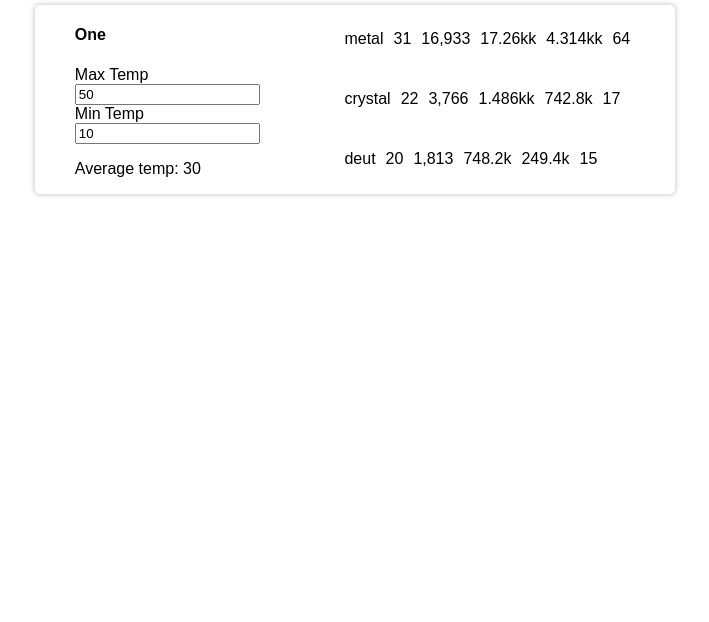
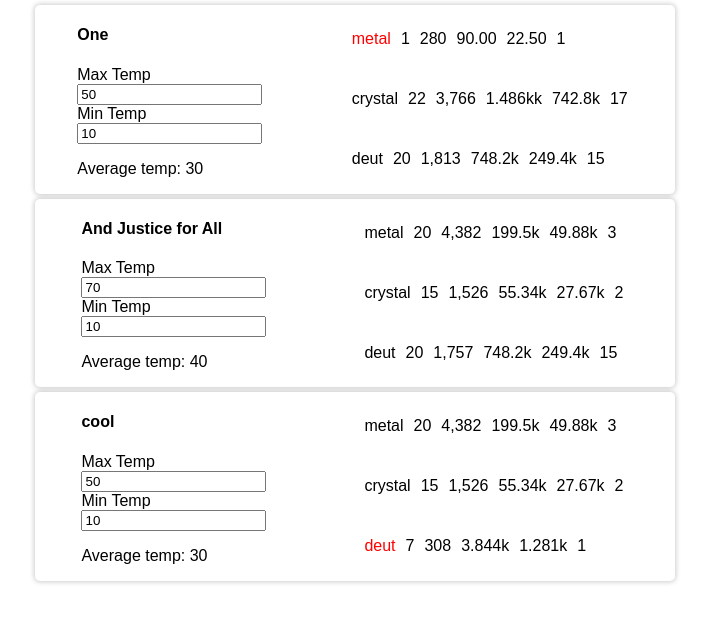
Before and after one commit to egfanboy/ogame-amortization, a React (Create React App) app: page / in a window 1280 px wide. Shown: the top 622 px of the page, without its empty margins (285-994 px from the left). Built offline with nearby package versions, Linux system fonts and the light colour scheme.

Commit message:
Added global amortization support

```diff
--- a/src/components/building.jsx
+++ b/src/components/building.jsx
@@ -41,11 +41,12 @@
             newProd,
             cost: { metalCost, crysCost },
             amortization,
+            isNext,
         } = this.props;
 
         return (
             <Container>
-                <P>{mine}</P>
+                <P isNext={isNext}>{mine}</P>
                 <P>{level}</P>
                 <P>{this.formatProduction(newProd)}</P>
                 <P>{this.formatCost(metalCost)}</P>
@@ -62,4 +63,5 @@
 
 const P = styled.p`
     padding: 5px;
+    color: ${({ isNext }) => (isNext ? 'red' : 'black')};
 `;
--- a/src/components/planet/planet.jsx
+++ b/src/components/planet/planet.jsx
@@ -37,6 +37,77 @@
         onPlanetChange(key, value);
     };
 
+    state = {
+        crystalAmortization: null,
+        metalAmortization: null,
+        deutAmortization: null,
+        nextBuilding: null,
+    };
+
+    componentDidMount() {
+        this.calculateMetalAmor();
+        this.calculateCrysAmor();
+        this.calculateDeutAmor();
+    }
+
+    componentDidUpdate(prevProps, prevState) {
+        if (
+            prevState.metalAmortization !== this.state.metalAmortization ||
+            prevState.crystalAmortization !== this.state.crystalAmortization ||
+            prevState.deutAmortization !== this.state.deutAmortization
+        )
+            this.getLowestAmortization();
+
+        if (
+            prevProps.metalMine !== this.props.metalMine ||
+            prevProps.crystalMine !== this.props.crystalMine ||
+            prevProps.minT !== this.props.minT ||
+            prevProps.maxT !== this.props.maxT
+        ) {
+            this.calculateMetalAmor();
+            this.calculateCrysAmor();
+            this.calculateDeutAmor();
+        }
+    }
+
+    getLowestAmortization = () => {
+        const { setPlanetNextBuilding, name } = this.props;
+        const {
+            metalAmortization,
+            crysAmortization,
+            deutAmortization,
+        } = this.state;
+
+        const metal = {
+            building: 'metal',
+            value: metalAmortization,
+        };
+        const crystal = {
+            building: 'crystal',
+            value: crysAmortization,
+        };
+        const deut = {
+            building: 'deut',
+            value: deutAmortization,
+        };
+
+        const lowestAmortization = Math.min(
+            metal.value,
+            crystal.value,
+            deut.value
+        );
+
+        const { building: nextBuilding } = [metal, crystal, deut].find(
+            e => e.value === lowestAmortization
+        );
+
+        setPlanetNextBuilding({
+            name,
+            nextBuilding,
+            value: lowestAmortization,
+        });
+    };
+
     getAvgT = () => {
         const { minT, maxT } = this.props;
 
@@ -61,7 +132,12 @@
         const normalizedNewProd =
             speed * newMetalProd(metalMine) * metalDeutRatio;
 
-        return amortization(normalizedCost, normalizedNewProd);
+        const metalAmortization = amortization(
+            normalizedCost,
+            normalizedNewProd
+        );
+
+        this.setState({ metalAmortization });
     };
 
     calculateCrysAmor = () => {
@@ -82,7 +158,12 @@
         const normalizedNewProd =
             speed * newCrysProd(crystalMine) * crysDeutRatio;
 
-        return amortization(normalizedCost, normalizedNewProd);
+        const crysAmortization = amortization(
+            normalizedCost,
+            normalizedNewProd
+        );
+
+        this.setState({ crysAmortization });
     };
 
     calculateDeutAmor = () => {
@@ -104,7 +185,12 @@
 
         const normalizedNewProd = speed * newDeutProd(deutMine, this.getAvgT());
 
-        return amortization(normalizedCost, normalizedNewProd);
+        const deutAmortization = amortization(
+            normalizedCost,
+            normalizedNewProd
+        );
+
+        this.setState({ deutAmortization });
     };
 
     render() {
@@ -116,7 +202,15 @@
             speed,
             minT,
             maxT,
+            hasNextBuilding,
+            nextEmpireBuilding,
         } = this.props;
+
+        const {
+            metalAmortization,
+            crysAmortization,
+            deutAmortization,
+        } = this.state;
 
         return (
             <Main>
@@ -134,16 +228,22 @@
                         level={metalMine}
                         newProd={speed * Math.ceil(newMetalProd(metalMine))}
                         cost={costMetalMine(metalMine)}
-                        amortization={this.calculateMetalAmor()}
+                        amortization={metalAmortization}
                         onChange={this.onChangeHandler}
+                        isNext={
+                            hasNextBuilding && 'metal' === nextEmpireBuilding
+                        }
                     />
                     <Building
                         mine="crystal"
                         level={crystalMine}
                         newProd={speed * Math.ceil(newCrysProd(crystalMine))}
                         cost={costCrysMine(crystalMine)}
-                        amortization={this.calculateCrysAmor()}
+                        amortization={crysAmortization}
                         onChange={this.onChangeHandler}
+                        isNext={
+                            hasNextBuilding && 'crystal' === nextEmpireBuilding
+                        }
                     />
                     <Building
                         mine="deut"
@@ -153,8 +253,11 @@
                             Math.ceil(newDeutProd(deutMine, this.getAvgT()))
                         }
                         cost={costDeutMine(deutMine)}
-                        amortization={this.calculateDeutAmor()}
+                        amortization={deutAmortization}
                         onChange={this.onChangeHandler}
+                        isNext={
+                            hasNextBuilding && 'deut' === nextEmpireBuilding
+                        }
                     />
                 </BuildingContainer>
             </Main>
--- a/src/pages/amortization.jsx
+++ b/src/pages/amortization.jsx
@@ -8,20 +8,61 @@
         name: 'One',
         maxT: 50,
         minT: 10,
-        metalMine: 31,
+        metalMine: 1,
         crystalMine: 22,
         deutMine: 20,
+    },
+    {
+        name: 'And Justice for All',
+        maxT: 70,
+        minT: 10,
+        metalMine: 20,
+        crystalMine: 15,
+        deutMine: 20,
+    },
+    {
+        name: 'cool',
+        maxT: 50,
+        minT: 10,
+        metalMine: 20,
+        crystalMine: 15,
+        deutMine: 7,
     },
 ];
 
 export const UserContext = createContext('settings');
 
 export default class Amortization extends Component {
-    state = { planets: planets, speed: 7, rates: { m: 2, c: 1, d: 1 } };
+    state = {
+        planets: planets,
+        speed: 7,
+        rates: { m: 2, c: 1, d: 1 },
+        amortizations: [],
+        nextBuilding: [],
+    };
+
+    componentDidUpdate(prevProps, prevState) {
+        if (prevState.amortizations !== this.state.amortizations) {
+            this.setEmpireNextBuilding();
+        }
+    }
+
+    setEmpireNextBuilding = () => {
+        const { amortizations } = this.state;
+        console.count('yikes');
+
+        const values = amortizations.reduce(
+            (acc, a) => (acc = [a.value, ...acc]),
+            []
+        );
+
+        const lowest = Math.min(...values);
+
+        const planets = amortizations.filter(e => e.value === lowest);
+        this.setState({ nextBuilding: planets });
+    };
 
     onPlanetChange = planetNumb => (key, value) => {
-        console.log(planetNumb);
-
         this.setState(state => {
             return (state.planets[planetNumb] = Object.assign(
                 state.planets[planetNumb],
@@ -30,18 +71,65 @@
         });
     };
 
-    buildPlanets = (planet, i) => (
+    setPlanetNextBuilding = planet => {
+        this.setState(
+            state => {
+                const { name } = planet;
+                if (!state.amortizations === 0)
+                    return (state.amortizations = [planet]);
+
+                const isAlreadyInState = state.amortizations.find(
+                    e => e.name === name
+                );
+
+                if (!isAlreadyInState)
+                    return (state.amortizations = [
+                        ...state.amortizations,
+                        planet,
+                    ]);
+
+                return (state.amortizations = state.amortizations.map(e => {
+                    if (e.name === name) return planet;
+
+                    return e;
+                }));
+            },
+            () => this.setEmpireNextBuilding()
+        );
+    };
+
+    hasNextBuilding = name => {
+        const { nextBuilding } = this.state;
+
+        return !!nextBuilding.find(e => e.name === name);
+    };
+
+    getNextBuilding = name => {
+        const { nextBuilding } = this.state;
+
+        return nextBuilding.filter(e => e.name === name).pop().nextBuilding;
+    };
+
+    buildPlanets = (planet, i) => {
+        const hasNextBuilding = this.hasNextBuilding(planet.name);
+        return (
             <Planet
                 key={`${planet}-${i}`}
                 {...planet}
+                hasNextBuilding={hasNextBuilding}
+                setPlanetNextBuilding={this.setPlanetNextBuilding}
+                nextEmpireBuilding={
+                    hasNextBuilding ? this.getNextBuilding(planet.name) : null
+                }
                 speed={this.state.speed}
                 rates={this.state.rates}
                 onPlanetChange={this.onPlanetChange(i)}
             />
         );
+    };
 
     render() {
-        console.log(this.state.planets);
+        console.log(this.state.amortizations);
         return (
             <PlanetContainer>
                 {this.state.planets.map(this.buildPlanets)}
```
Lines whose indentation alone changed are shown as unchanged.
